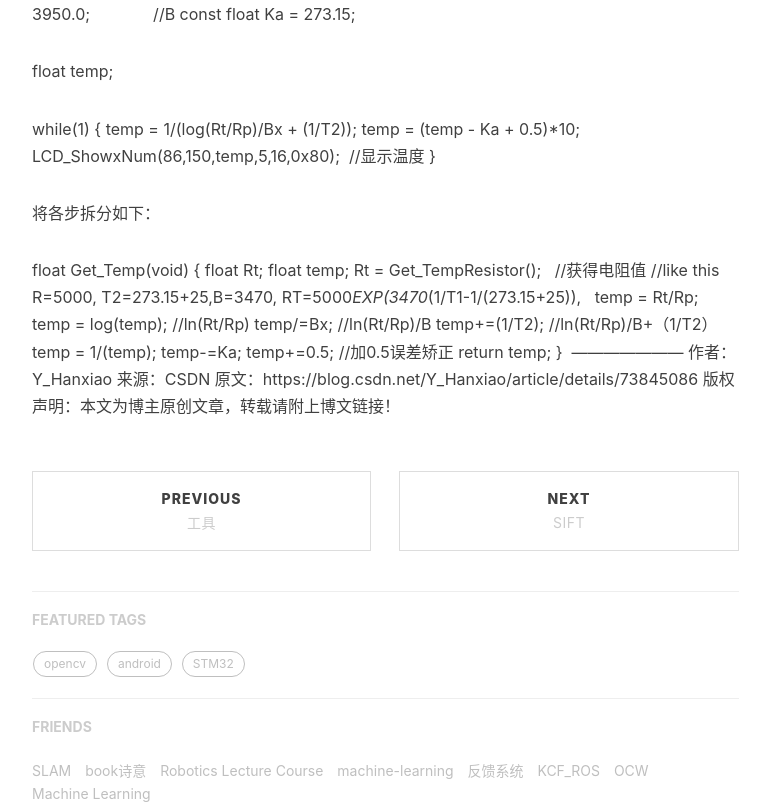
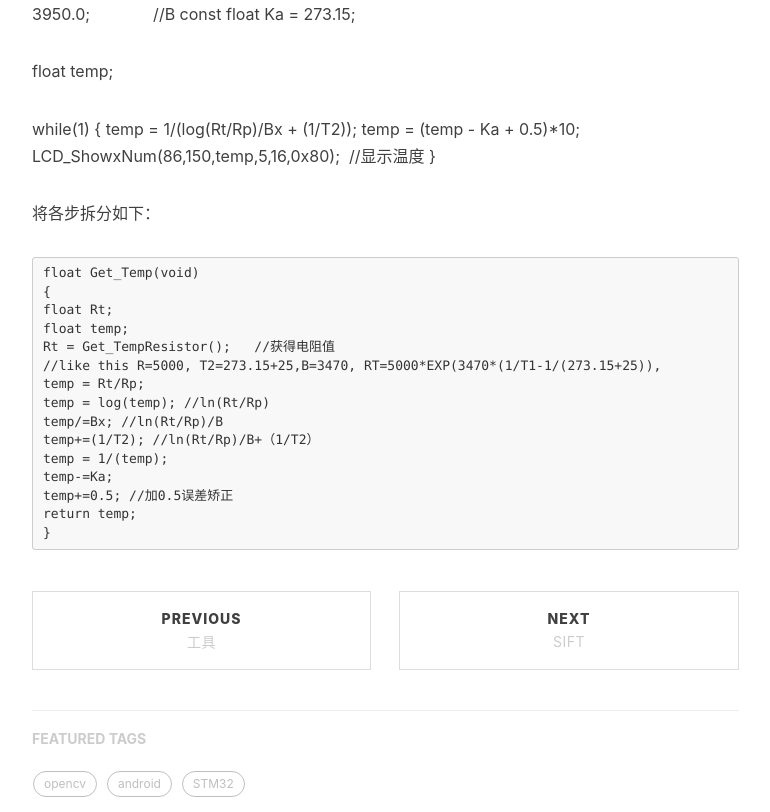
Before and after one commit to gary-robotics/dlward, a Jekyll site: the page built from _posts/2018-09-25-BMS-2018.markdown, in a window 1280 px wide and 900 px high, scrolled down 1254 px, cut to the strip 0-812 px from the top of the window. Shown: the whole strip, without its empty margins (233-1003 px from the left). Built offline with Jekyll 4.4.1, drawn with Linux system fonts in a browser that asks for light colours; nearby versions of some CDN libraries; comment, search, counter and statistics services are not loaded.

Commit message:
Update 2018-09-25-BMS-2018.markdown

````diff
--- a/_posts/2018-09-25-BMS-2018.markdown
+++ b/_posts/2018-09-25-BMS-2018.markdown
@@ -53,7 +53,7 @@ LCD_ShowxNum(86,150,temp,5,16,0x80);  //显示温度
 
 
 将各步拆分如下：
-
+```
 float Get_Temp(void)
 {
 float Rt;
@@ -69,8 +69,4 @@ temp-=Ka;
 temp+=0.5; //加0.5误差矫正
 return temp;
 }
----------------------
-作者：Y_Hanxiao
-来源：CSDN
-原文：https://blog.csdn.net/Y_Hanxiao/article/details/73845086
-版权声明：本文为博主原创文章，转载请附上博文链接！
+```
````
